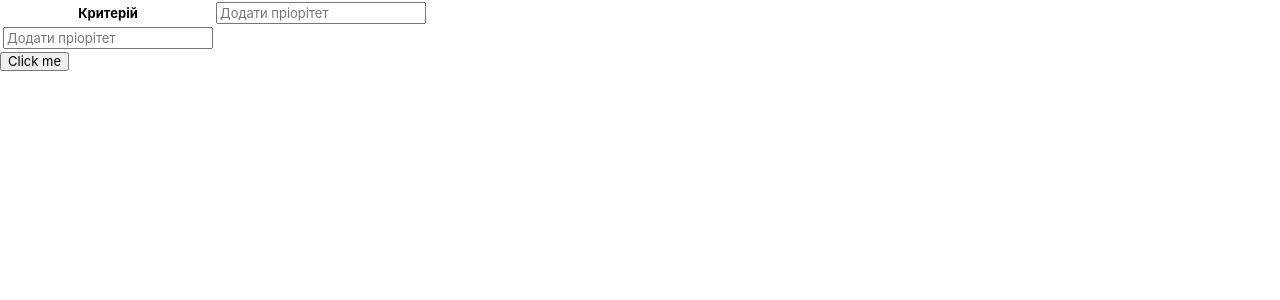
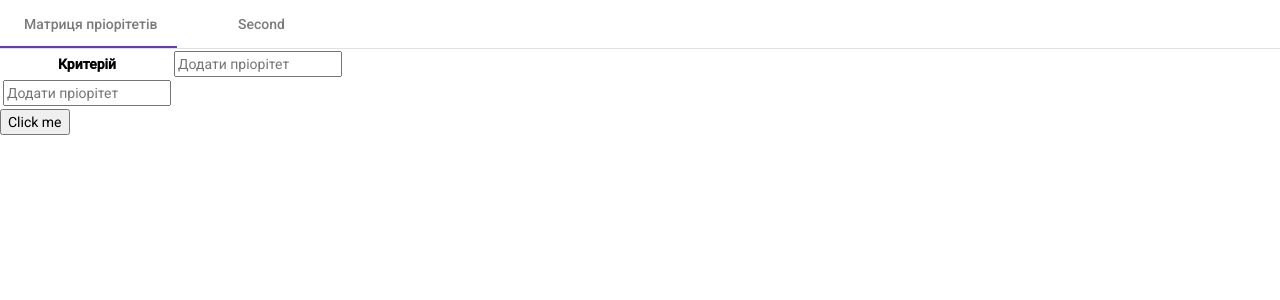
Before and after one commit to solarwrath/analytic-hierarchy-process, an Angular app: page / in a window 1280 px wide. Shown: the top 300 px of the page. Built offline with nearby package versions, Linux system fonts and the light colour scheme.

Commit message:
Added Angular Material Tabs

```diff
--- a/angular.json
+++ b/angular.json
@@ -28,11 +28,11 @@
               "src/assets"
             ],
             "styles": [
+              "./node_modules/@angular/material/prebuilt-themes/deeppurple-amber.css",
               "src/styles.scss",
               "src/purple3.min.css"
             ],
-            "scripts": [
-            ]
+            "scripts": []
           },
           "configurations": {
             "production": {
--- a/src/app/app.component.html
+++ b/src/app/app.component.html
@@ -1 +1,12 @@
-<app-priority-table></app-priority-table>
+<mat-tab-group>
+  <mat-tab label="Матриця пріорітетів">
+    <ng-template matTabContent>
+      <app-priority-table></app-priority-table>
+    </ng-template>
+  </mat-tab>
+  <mat-tab label="Second">
+    <ng-template matTabContent>
+      The Second Content
+    </ng-template>
+  </mat-tab>
+</mat-tab-group>
```
Also changed, not shown: src/app/app.module.ts (+8 -5 lines).
